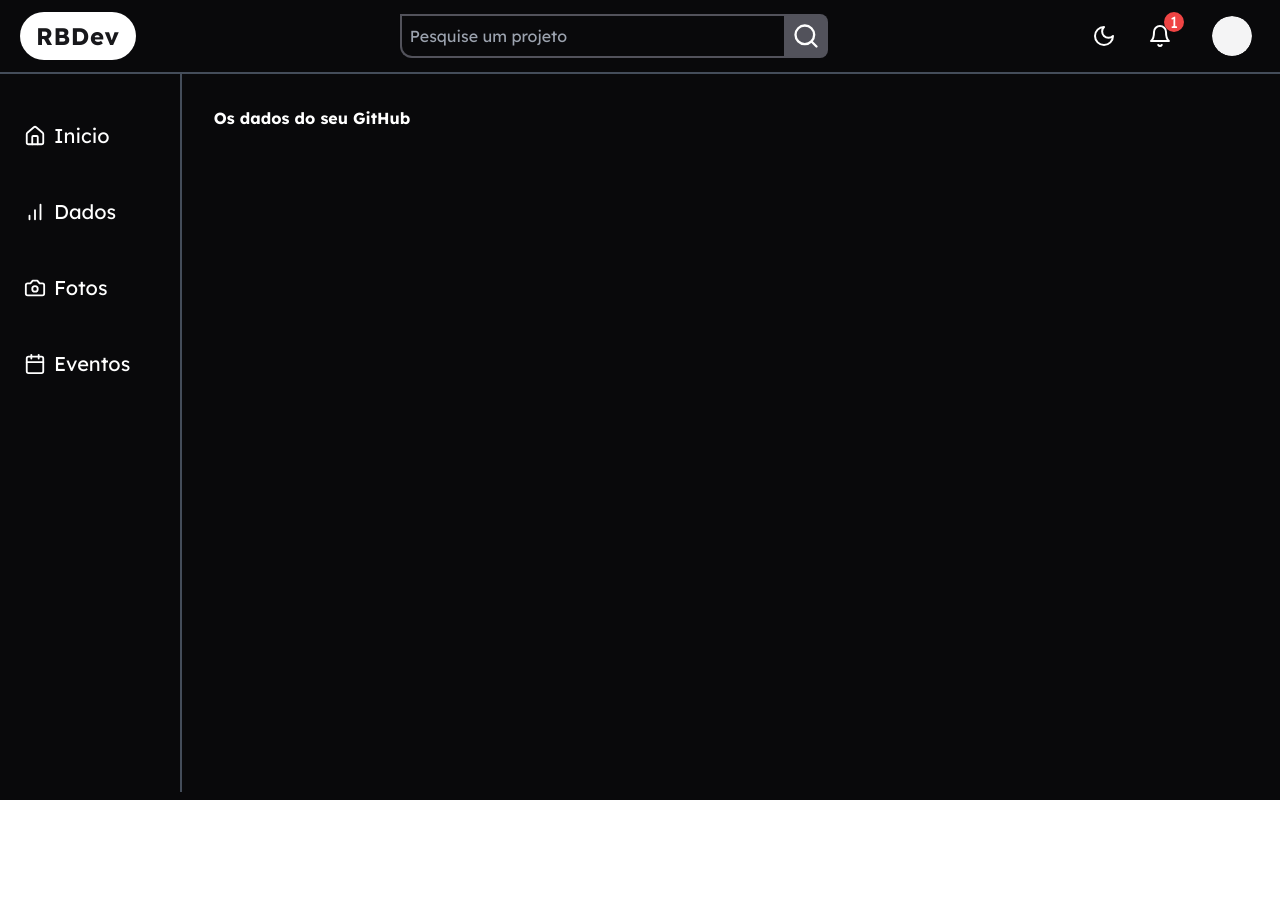
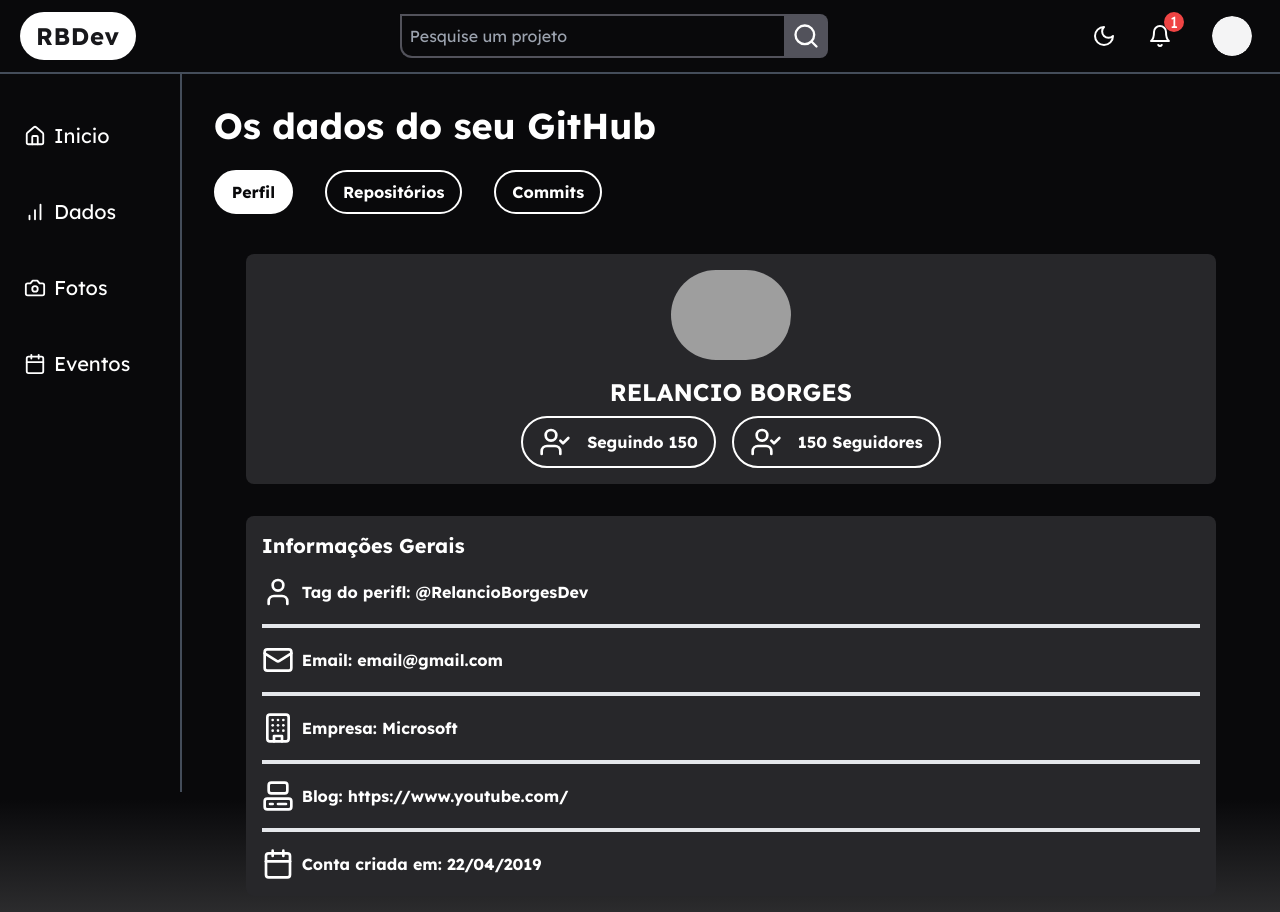
Before and after one commit to RelancioBorgesDev/UserAuth, a Next.js app: page /dashboard/data in a window 1280 px wide. Before the commit the page ends 800 px from the top, so only its background shows below. Built offline with nearby package versions, Linux system fonts and the light colour scheme; no server answers; sample sign-in values are in the browser's storage; grey boxes are pictures that could not be loaded.

Commit message:
feat: adicionado perfil data section

```diff
--- a/next.config.mjs
+++ b/next.config.mjs
@@ -1,4 +1,8 @@
 /** @type {import('next').NextConfig} */
-const nextConfig = {};
+const nextConfig = {
+  images: {
+    domains: ["github.com"],
+  },
+};
 
 export default nextConfig;
--- /dev/null
+++ b/src/app/(private)/dashboard/data/_components/data-nav-item.tsx
@@ -0,0 +1,33 @@
+import React, { ComponentProps, ReactNode } from "react";
+import { cn } from "@/app/utils/cn";
+import { cva, VariantProps } from "class-variance-authority";
+
+const dataNavItemVariants = cva(
+  "px-4 py-2 border-2 border-white rounded-full cursor-pointer ",
+  {
+    variants: {
+      variant: {
+        white: "bg-white text-zinc-950",
+      },
+    },
+  }
+);
+
+interface DataNavItemProps
+  extends ComponentProps<"li">,
+    VariantProps<typeof dataNavItemVariants> {
+  children: ReactNode;
+}
+
+export default function DataNavItem({
+  children,
+  className,
+  variant,
+  ...props
+}: DataNavItemProps) {
+  return (
+    <li className={cn(dataNavItemVariants({ className, variant }))} {...props}>
+      {children}
+    </li>
+  );
+}
--- /dev/null
+++ b/src/app/(private)/dashboard/data/_components/data-nav.tsx
@@ -0,0 +1,36 @@
+import DataNavItem from "./data-nav-item";
+
+interface DataNavProps {
+  dataSection: string | undefined;
+  handleDataSection: (dataSec: string) => void;
+}
+
+export default function DataNav({
+  dataSection,
+  handleDataSection,
+}: DataNavProps) {
+  return (
+    <nav className="list-none">
+      <ul className="flex items-center gap-8">
+        <DataNavItem
+          variant={dataSection === "perfil" ? "white" : null}
+          onClick={() => handleDataSection("perfil")}
+        >
+          Perfil
+        </DataNavItem>
+        <DataNavItem
+          variant={dataSection === "repos" ? "white" : null}
+          onClick={() => handleDataSection("repos")}
+        >
+          Repositórios
+        </DataNavItem>
+        <DataNavItem
+          variant={dataSection === "commits" ? "white" : null}
+          onClick={() => handleDataSection("commits")}
+        >
+          Commits
+        </DataNavItem>
+      </ul>
+    </nav>
+  );
+}
--- /dev/null
+++ b/src/app/(private)/dashboard/data/_components/data-sections.tsx
@@ -0,0 +1,40 @@
+"use client";
+import React, { useState } from "react";
+import DataNav from "./data-nav";
+import Commits from "./sections/commits";
+import Repos from "./sections/repos";
+import Profile from "./sections/profile";
+
+interface DataSectionsProps {}
+export default function DataSections({}: DataSectionsProps) {
+  const [dataSection, setDataSection] = useState<string>("perfil");
+  function handleDataSection(dataSec: string) {
+    setDataSection(dataSec);
+  }
+
+  function renderSection() {
+    switch (dataSection) {
+      case "perfil": {
+        return <Profile />;
+      }
+      case "repos": {
+        return <Repos />;
+      }
+      case "commits": {
+        return <Commits />;
+      }
+      default: {
+        return <Profile />;
+      }
+    }
+  }
+  return (
+    <>
+      <DataNav
+        dataSection={dataSection}
+        handleDataSection={handleDataSection}
+      />
+      <section>{renderSection()}</section>
+    </>
+  );
+}
--- /dev/null
+++ b/src/app/(private)/dashboard/data/_components/sections/commits.tsx
@@ -0,0 +1,7 @@
+import React from 'react'
+
+export default function Commits() {
+  return (
+    <div>Commits</div>
+  )
+}
--- /dev/null
+++ b/src/app/(private)/dashboard/data/_components/sections/profile.tsx
@@ -0,0 +1,73 @@
+import Separator from "@/components/separator/separator";
+import {
+  Building,
+  Calendar,
+  Computer,
+  Mail,
+  User,
+  UserCheck,
+} from "lucide-react";
+import Image from "next/image";
+import React from "react";
+
+export default function Profile() {
+  return (
+    <section className="w-full flex flex-col gap-8 px-8 py-4">
+      <div className="flex flex-col items-center gap-2 bg-zinc-800 p-4 rounded-lg h-fit">
+        <header className="flex flex-col items-center gap-4">
+          <Image
+            className="rounded-full"
+            src={"http://github.com/RelancioBorgesDev.png"}
+            alt="ProfilePic"
+            width={120}
+            height={120}
+          />
+
+          <div className="px-4 flex items-center gap-4 rounded-full">
+            <span className="text-2xl uppercase">Relancio Borges</span>
+          </div>
+        </header>
+
+        <div className="flex items-center gap-4">
+          <div className="border-2 px-4 py-2 border-white flex items-center gap-4 rounded-full">
+            <UserCheck className="text-white" size={32} />
+            Seguindo 150
+          </div>
+          <div className="border-2 px-4 py-2 border-white flex items-center gap-4 rounded-full">
+            <UserCheck className="text-white" size={32} />
+            150 Seguidores
+          </div>
+        </div>
+      </div>
+
+      <div className="bg-zinc-800 p-4 rounded-lg flex flex-col gap-4">
+        <h1 className="text-xl">Informações Gerais</h1>
+        <span className="flex items-center gap-2">
+          <User className="text-white" size={32} />
+          Tag do perifl: @RelancioBorgesDev
+        </span>
+        <Separator />
+        <span className="flex items-center gap-2">
+          <Mail className="text-white" size={32} />
+          Email: email@gmail.com
+        </span>
+        <Separator />
+
+        <span className="flex items-center gap-2">
+          <Building className="text-white" size={32} />
+          Empresa: Microsoft
+        </span>
+        <Separator />
+        <span className="flex items-center gap-2">
+          <Computer className="text-white" size={32} />
+          Blog: https://www.youtube.com/
+        </span>
+        <Separator />
+        <span className="flex items-center gap-2">
+          <Calendar className="text-white" size={32} />
+          Conta criada em: 22/04/2019
+        </span>
+      </div>
+    </section>
+  );
+}
--- /dev/null
+++ b/src/app/(private)/dashboard/data/_components/sections/repos.tsx
@@ -0,0 +1,5 @@
+import React from "react";
+
+export default function Repos() {
+  return <div>Repos</div>;
+}
--- a/src/app/(private)/dashboard/data/page.tsx
+++ b/src/app/(private)/dashboard/data/page.tsx
@@ -1,9 +1,10 @@
-import React from "react";
+import DataSections from "./_components/data-sections";
 
 export default function Data() {
   return (
-    <div className="text-white font-bold">
-      <h1 className="">Os dados do seu GitHub</h1>
+    <div className="text-white font-bold flex flex-col gap-6">
+      <h1 className="text-4xl">Os dados do seu GitHub</h1>
+      <DataSections />
     </div>
   );
 }
```
